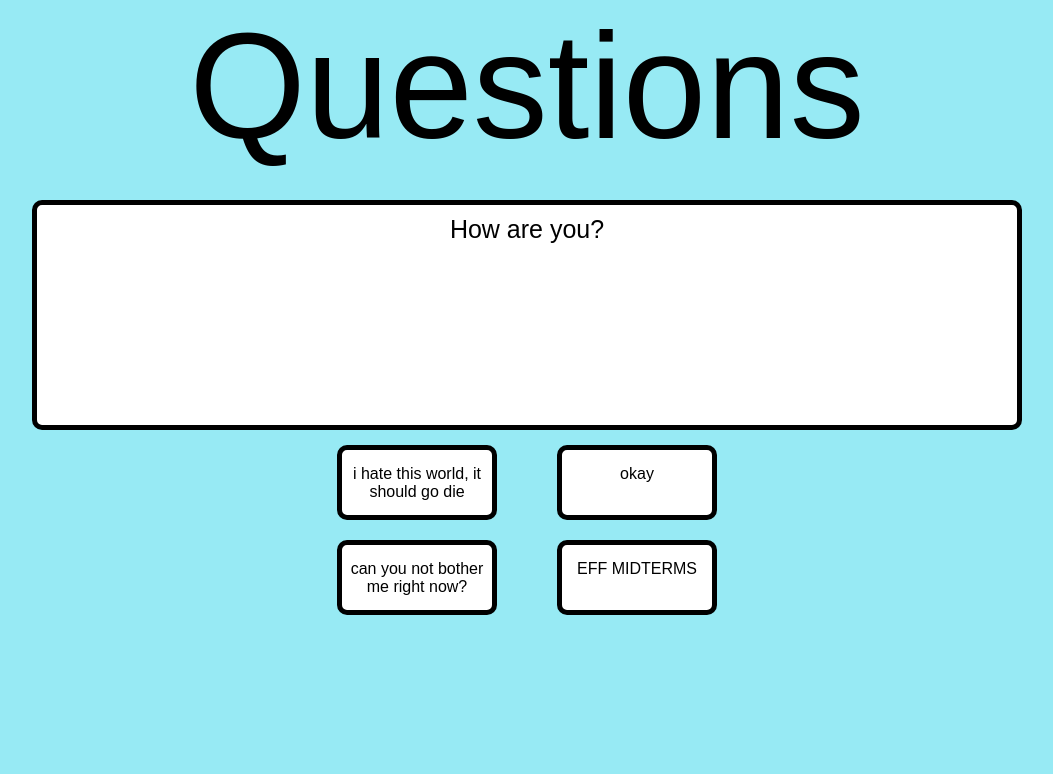
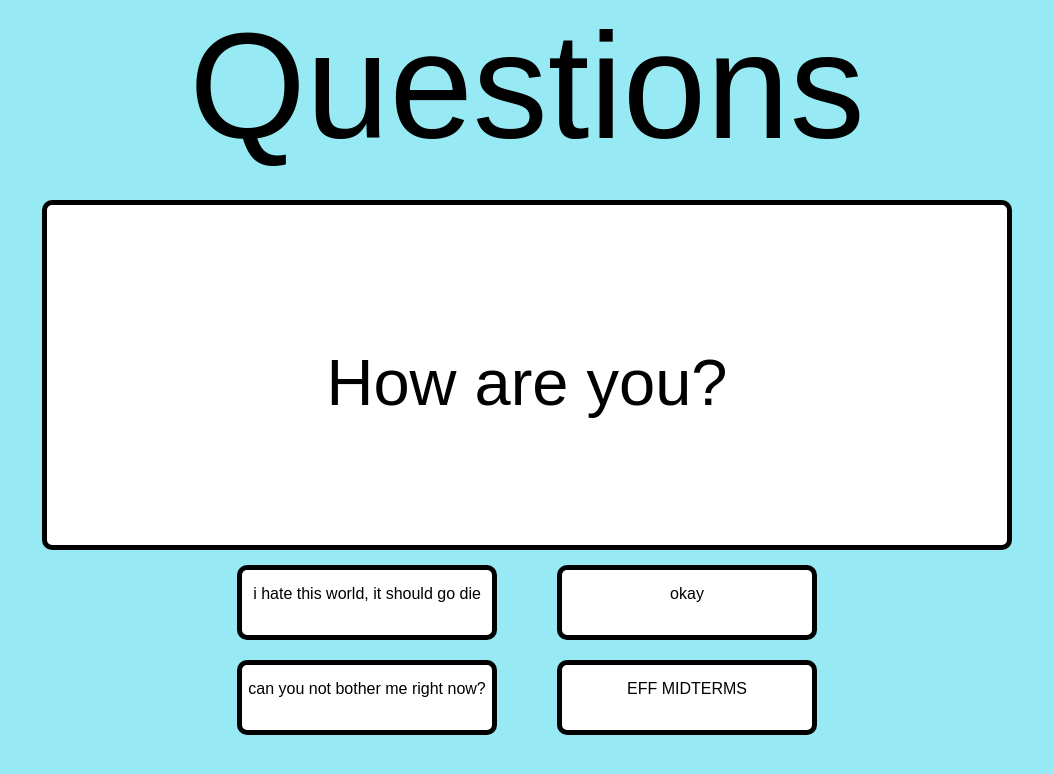
Before and after one commit to SarinaPhejlada/webby-trivia, a plain HTML site: page question_temp.html in a window 1280 px wide. Shown: the whole page, without its empty margins (113-1166 px from the left). Drawn offline with Linux system fonts and the light colour scheme.

Commit message:
Update questions.css

```diff
--- a/styles/questions.css
+++ b/styles/questions.css
@@ -13,51 +13,51 @@ div {
     background-color: white;
     height: 200px;
     width: 75%;
-    font-size: 25px;
+    font-size: 65px;
     margin-bottom: 15px;
-    padding: 10px;
+    padding: 140px 0px 0px;
 }
 .answerbox1 {
     float:left;
-    margin-left: 450px;
+    margin-left: 350px;
     text-align: center;
     border: 5px solid black;
     background-color: white;
     height: 50px;
-    width: 150px;
+    width: 250px;
     padding-top: 15px;
 }
 .answerbox2 {
     float: right;
-    margin-right: 450px;
+    margin-right: 350px;
     text-align: center;
     border: 5px solid black;
     background-color: white;
     height: 50px;
-    width: 150px;
+    width: 250px;
     padding-top: 15px;
 }
 .answerbox3 {
     clear: right;
     float: left;
     margin-top: 20px;
-    margin-left: 450px;
+    margin-left: 350px;
     text-align: center;
     border: 5px solid black;
     background-color: white;
     height: 50px;
-    width: 150px;
+    width: 250px;
     padding-top: 15px;
 }
 .answerbox4 {
     float: right;
     margin-top: 20px;
-    margin-right: 450px;
+    margin-right: 350px;
     text-align: center;
     border: 5px solid black;
     background-color: white;
     height: 50px;
-    width: 150px;
+    width: 250px;
     padding-top: 15px;
 }
 .player_stats {
```
